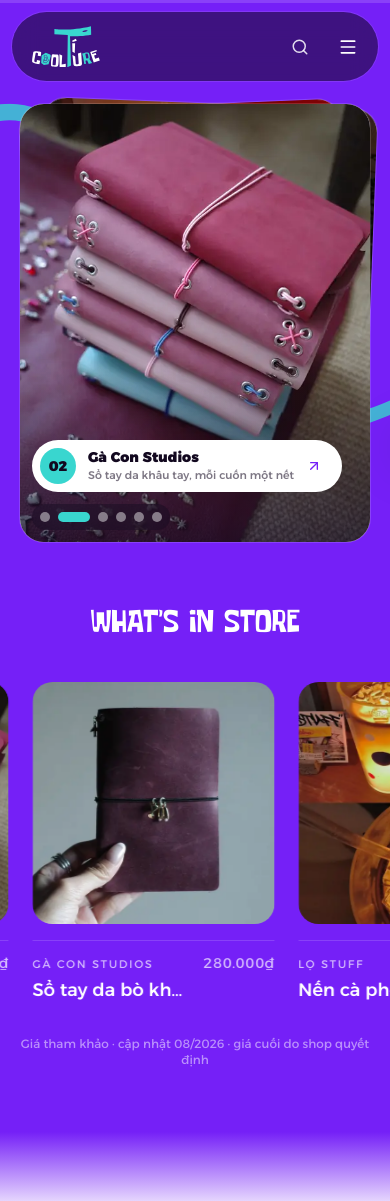
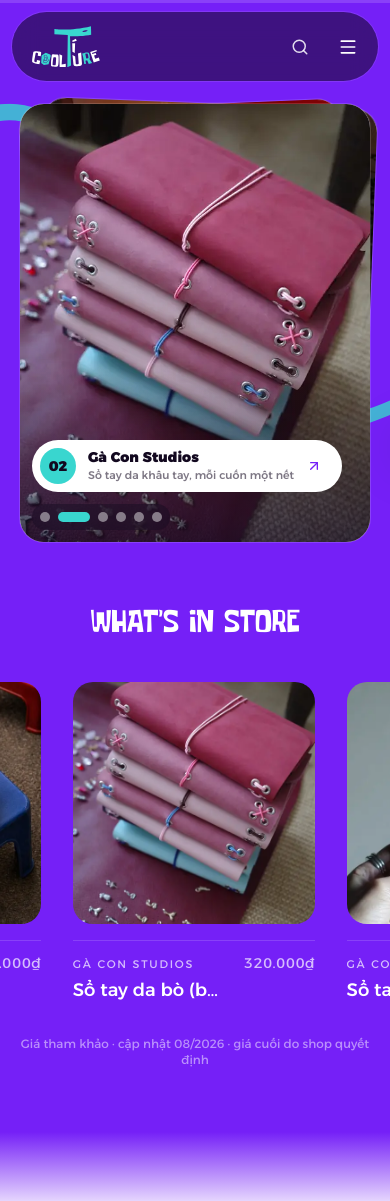
Before and after one commit to lelocle3924/ti-coolture, a React (Vite) app: page / in a window 390 px wide. Shown: the top 1201 px of the page. Built offline with nearby package versions, Linux system fonts and the light colour scheme.

Commit message:
Loop infinite on mobile

```diff
--- a/src/views/Homepage.tsx
+++ b/src/views/Homepage.tsx
@@ -384,46 +384,41 @@
 
 function StoreLane({
   products,
-  direction,
-  duration,
   onOpen,
 }: {
   products: Product[];
-  direction: "left" | "right";
-  duration: string;
   onOpen: (p: Product) => void;
 }) {
-  const reduced = useReducedMotion();
+  const scrollRef = useRef<HTMLDivElement>(null);
+
+  useEffect(() => {
+    if (scrollRef.current && scrollRef.current.children.length > 1) {
+      const el = scrollRef.current;
+      const firstProductNode = el.children[1] as HTMLElement;
+      el.scrollLeft = firstProductNode.offsetLeft - el.clientWidth / 2 + firstProductNode.clientWidth / 2;
+    }
+  }, [products]);
+
   if (products.length === 0) return null;
 
-  // Reduced motion turns the lane into an ordinary swipeable scroll-snap row.
-  if (reduced) {
-    return (
-      <div className="lab-snap-x lab-no-scrollbar flex overflow-x-auto px-5 md:px-10">
-        {products.map((p, i) => (
-          <StoreTile key={p.id} product={p} onOpen={onOpen} index={i} />
-        ))}
-      </div>
-    );
-  }
+  // Move last product to front
+  const loopProducts = [products[products.length - 1], ...products.slice(0, -1)];
 
   return (
-    <div className="lab-marquee-track overflow-hidden">
-      <div
-        className={`lab-marquee lab-marquee--${direction}`}
-        style={{ ["--lab-marquee-duration" as string]: duration }}
-      >
-        {[0, 1].map((copy) => (
-          <div key={copy} className="flex" aria-hidden={copy === 1}>
-            {products.map((p, i) => (
-              <StoreTile key={`${copy}-${p.id}`} product={p} onOpen={onOpen} index={i} />
-            ))}
-          </div>
-        ))}
-      </div>
+    <div
+      ref={scrollRef}
+      className="ti-rail lab-no-scrollbar flex overflow-x-auto"
+      style={{ scrollSnapType: "x mandatory" }}
+    >
+      {loopProducts.map((p, i) => (
+        <div key={`${i}-${p.id}`} className="shrink-0 px-1 md:px-10" style={{ scrollSnapAlign: "center" }}>
+          <StoreTile product={p} onOpen={onOpen} index={i} />
+        </div>
+      ))}
     </div>
   );
 }
+
 
 function StoreMarquee({ products, onOpen }: { products: Product[]; onOpen: (p: Product) => void }) {
   const half = Math.ceil(products.length / 2);
```
